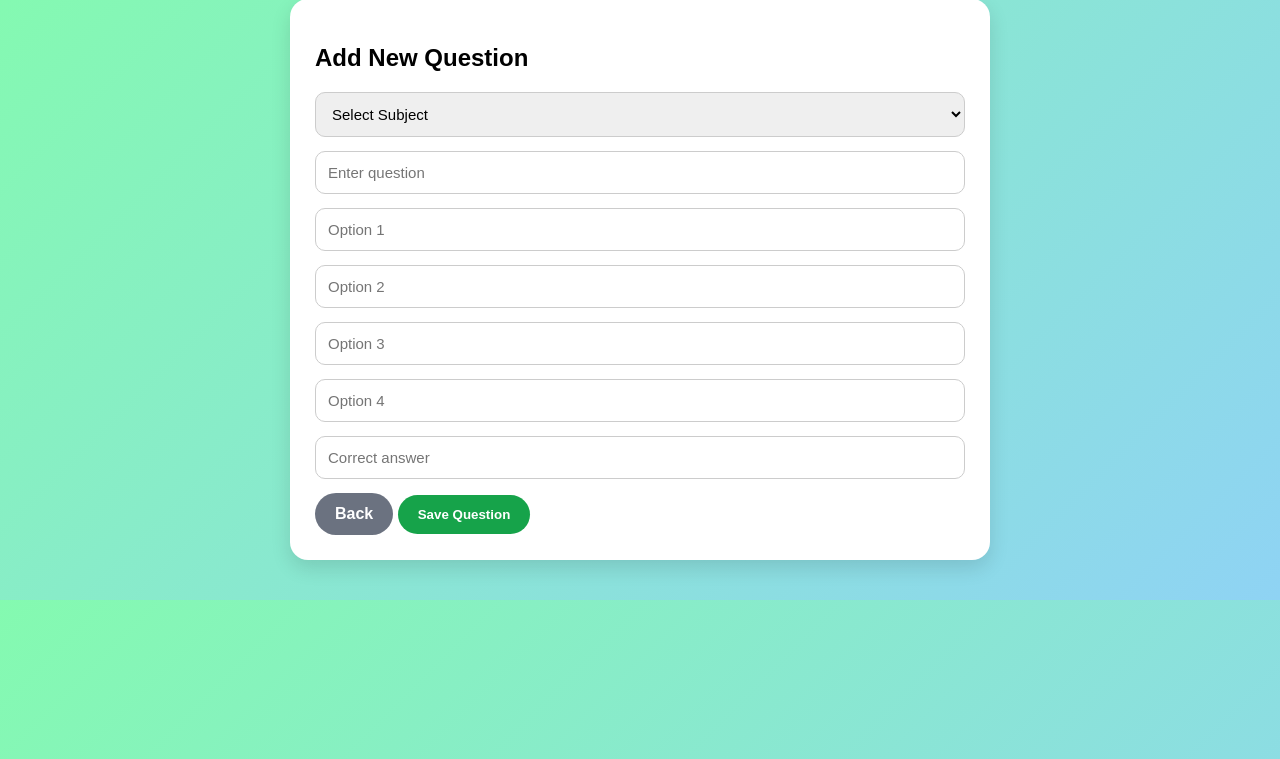
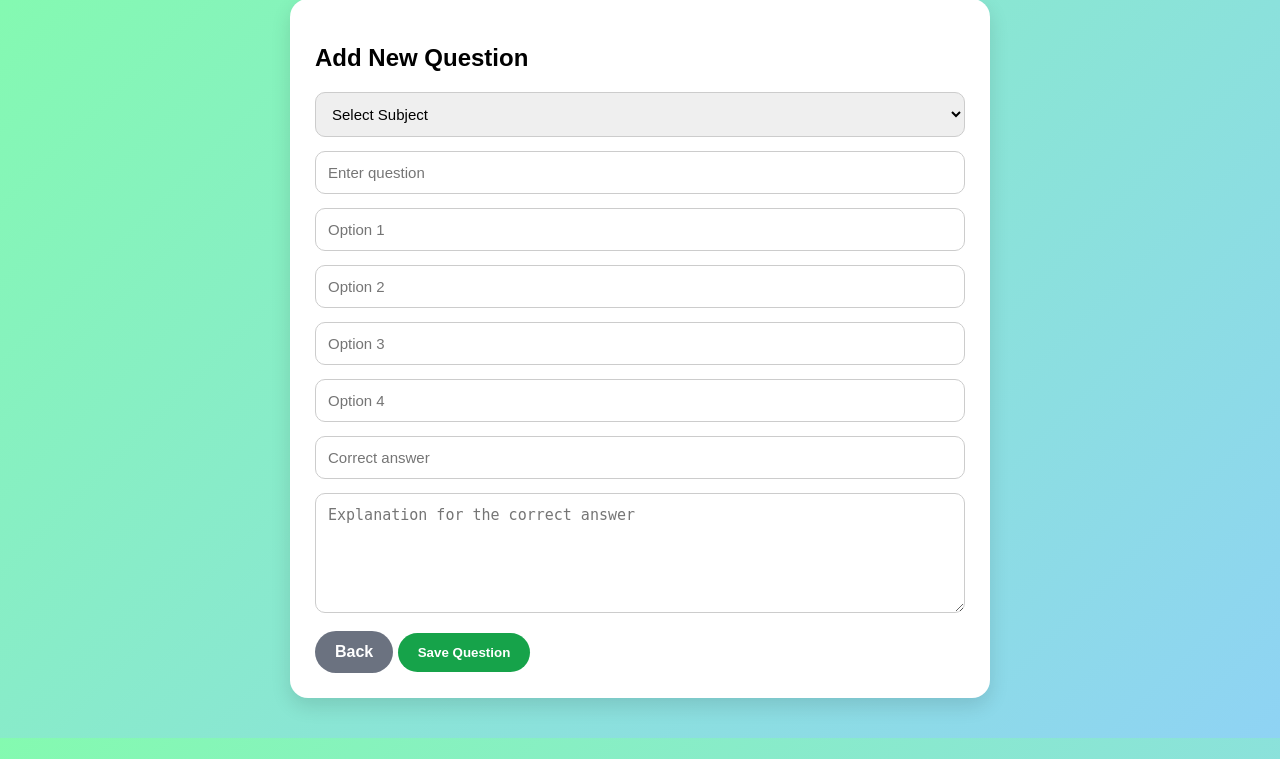
Before and after one commit to ifelodun/Ifelodun-Cbt-Futa-questions, a Flask app: page /add in a window 1280 px wide. Shown: the part 41-800 px from the top of the page. Run offline with Flask 3, Linux system fonts and the light colour scheme; the visitor is signed in with stand-in values (Sample User, id 1); data that the repository does not hold is empty.

Commit message:
Update add.html

```diff
--- a/templates/add.html
+++ b/templates/add.html
@@ -20,7 +20,7 @@
             box-shadow:0 8px 20px rgba(0,0,0,0.12);
             padding:25px;
         }
-        input, select{
+        input, select, textarea{
             width:100%;
             box-sizing:border-box;
             padding:12px;
@@ -28,6 +28,10 @@
             border:1px solid #ccc;
             border-radius:10px;
             font-size:15px;
+        }
+        textarea{
+            min-height:120px;
+            resize:vertical;
         }
         .btn{
             text-decoration:none;
@@ -62,6 +66,7 @@
             <input name="opt3" placeholder="Option 3" required>
             <input name="opt4" placeholder="Option 4" required>
             <input name="answer" placeholder="Correct answer" required>
+            <textarea name="explanation" placeholder="Explanation for the correct answer"></textarea>
 
             <a href="/admin" class="btn btn-back">Back</a>
             <button type="submit" class="btn btn-save">Save Question</button>
```
